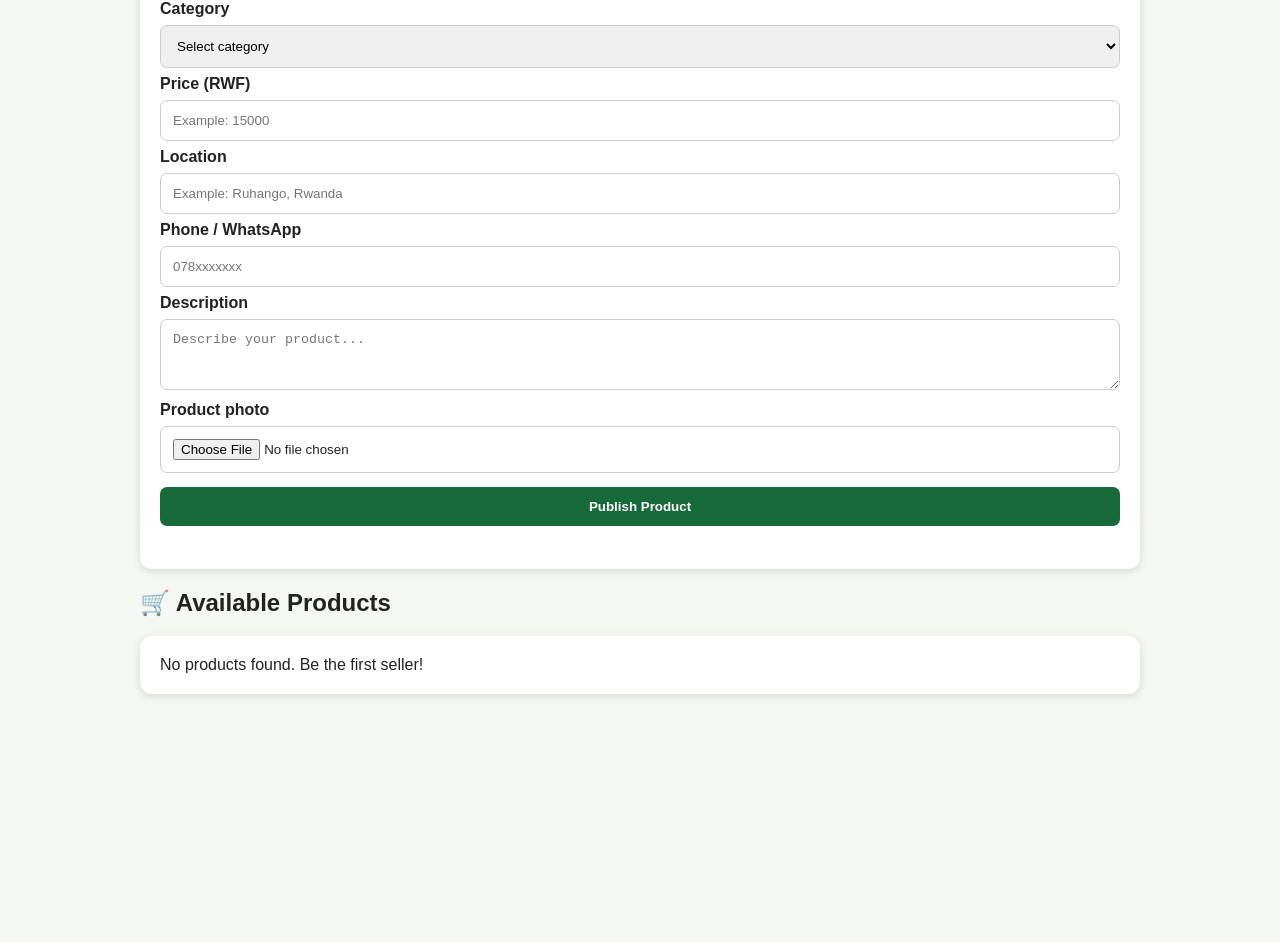
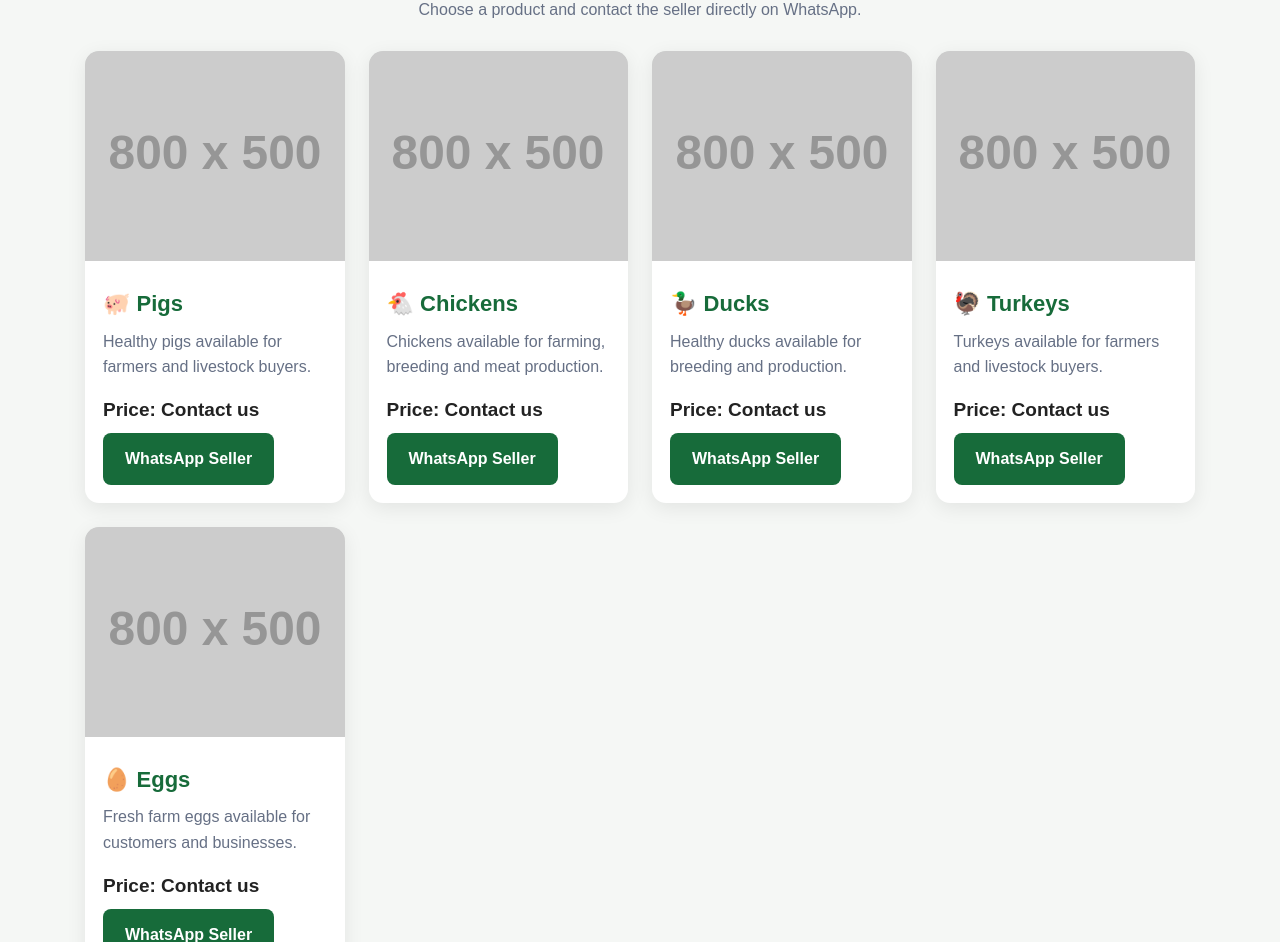
Before and after one commit to Niyibizi001/refactored-octo-enigma, a plain HTML site: page index.html in a window 1280 px wide. Shown: the part 527-1469 px from the top of the page. Before the commit the page ends 1261 px from the top, so only its background shows below. Drawn offline with Linux system fonts and the light colour scheme; placeholder pictures from the web are drawn by us.

Commit message:
Add files via upload

```diff
--- a/index.html
+++ b/index.html
@@ -3,35 +3,139 @@
 <head>
   <meta charset="UTF-8">
   <meta name="viewport" content="width=device-width, initial-scale=1.0">
-<title>Rwanda Farm Market</title>
+  <title>Rwanda Livestock Market</title>
+  <meta name="description" content="Buy and sell livestock and agricultural products in Rwanda.">
   <style>
-body{font-family:Arial,sans-serif;margin:0;background:#f4f7f2;color:#222}header{background:#176b3a;color:#fff;padding:24px;text-align:center}.container{max-width:1000px;margin:auto;padding:20px}.box,.card{background:#fff;border-radius:12px;box-shadow:0 2px 8px #0002}.box{padding:20px;margin-bottom:20px}input,select,textarea,button{width:100%;padding:12px;margin:7px 0;box-sizing:border-box;border:1px solid #ccc;border-radius:7px}button{background:#176b3a;color:#fff;border:0;font-weight:bold;cursor:pointer}.products{display:grid;grid-template-columns:repeat(auto-fit,minmax(250px,1fr));gap:18px}.card{overflow:hidden}.card img{width:100%;height:190px;object-fit:cover}.content{padding:15px}.price{color:#176b3a;font-size:20px;font-weight:bold}.actions{display:flex;gap:8px}.actions button{flex:1}.whatsapp{background:#168b45}.delete{background:#b52b2b}.small{color:#666;font-size:14px}label{font-weight:bold}
+    *{box-sizing:border-box;margin:0;padding:0}
+    body{font-family:Arial,Helvetica,sans-serif;background:#f5f7f5;color:#1f2937;line-height:1.6}
+    header{background:#176b3a;color:white;padding:22px 6%;display:flex;justify-content:space-between;align-items:center;gap:20px;flex-wrap:wrap}
+    .brand{font-size:24px;font-weight:800}
+    nav a{color:white;text-decoration:none;margin-left:18px;font-weight:600}
+    .hero{background:linear-gradient(135deg,#176b3a,#2e8b57);color:white;text-align:center;padding:70px 20px}
+    .hero h1{font-size:clamp(32px,6vw,52px);margin-bottom:12px}
+    .hero p{max-width:700px;margin:0 auto 25px;font-size:18px}
+    .btn{display:inline-block;background:#25D366;color:white;padding:13px 22px;border-radius:8px;text-decoration:none;font-weight:700;border:none;cursor:pointer}
+    .btn.dark{background:#176b3a}
+    .container{max-width:1150px;margin:auto;padding:45px 20px}
+    .section-title{text-align:center;margin-bottom:28px}
+    .section-title h2{font-size:32px;color:#176b3a}
+    .section-title p{color:#667085;margin-top:5px}
+    .products{display:grid;grid-template-columns:repeat(auto-fit,minmax(240px,1fr));gap:24px}
+    .card{background:white;border-radius:14px;overflow:hidden;box-shadow:0 5px 20px rgba(0,0,0,.08);transition:.2s}
+    .card:hover{transform:translateY(-4px)}
+    .card img{width:100%;height:210px;object-fit:cover;background:#e8eee9}
+    .card-body{padding:18px}
+    .card h3{font-size:22px;color:#176b3a;margin-bottom:7px}
+    .price{font-size:19px;font-weight:800;margin:8px 0;color:#222}
+    .card p{color:#667085;margin-bottom:15px}
+    .contact{background:white;text-align:center;border-radius:14px;padding:35px;box-shadow:0 5px 20px rgba(0,0,0,.07)}
+    .contact h2{color:#176b3a;margin-bottom:10px}
+    footer{background:#123d27;color:white;text-align:center;padding:25px;margin-top:20px}
+    .small{font-size:13px;color:#d5e5da;margin-top:7px}
+    @media(max-width:650px){header{justify-content:center}nav a{margin:0 7px}.hero{padding:55px 18px}}
   </style>
 </head>
+
 <body>
-<header><h1>🌾 Rwanda Farm Market</h1><p>Buy and sell agricultural and livestock products in Rwanda</p></header>
-<div class="container">
-<div class="box"><h2>🔎 Find Farm Products</h2><input id="search" placeholder="Search products, category or location..." oninput="showProducts()"></div>
-<div class="box"><h2>➕ Add Your Product</h2>
-<form id="form">
-<label>Product name</label><input id="name" required placeholder="Example: Pekin Ducks">
-<label>Category</label><select id="category" required><option value="">Select category</option><option>Livestock</option><option>Poultry</option><option>Rabbits</option><option>Crops</option><option>Vegetables</option><option>Fruits</option><option>Animal feed</option><option>Other</option></select>
-<label>Price (RWF)</label><input id="price" type="number" required placeholder="Example: 15000">
-<label>Location</label><input id="location" required placeholder="Example: Ruhango, Rwanda">
-<label>Phone / WhatsApp</label><input id="phone" required placeholder="078xxxxxxx">
-<label>Description</label><textarea id="description" rows="3" placeholder="Describe your product..."></textarea>
-<label>Product photo</label><input id="photo" type="file" accept="image/*">
-<button type="submit">Publish Product</button></form><p id="message"></p></div>
-<h2>🛒 Available Products</h2><div id="products" class="products"></div>
+  <header>
+    <div class="brand">🇷🇼 Rwanda Livestock Market</div>
+    <nav>
+      <a href="#products">Products</a>
+      <a href="#contact">Contact</a>
+    </nav>
+  </header>
+
+  <section class="hero">
+    <h1>Quality Livestock & Farm Products</h1>
+    <p>Find pigs, chickens, ducks, turkeys and eggs from local farmers in Rwanda.</p>
+    <a class="btn" href="#products">View Products</a>
+  </section>
+
+  <main class="container">
+    <div class="section-title" id="products">
+      <h2>Our Products</h2>
+      <p>Choose a product and contact the seller directly on WhatsApp.</p>
     </div>
+
+    <div class="products">
+
+      <article class="card">
+        <img src="images/pigs.jpg" alt="Pigs" onerror="this.src='https://placehold.co/800x500?text=Pigs'">
+        <div class="card-body">
+          <h3>🐖 Pigs</h3>
+          <p>Healthy pigs available for farmers and livestock buyers.</p>
+          <div class="price">Price: Contact us</div>
+          <a class="btn dark whatsapp" href="#">WhatsApp Seller</a>
+        </div>
+      </article>
+
+      <article class="card">
+        <img src="images/chickens.jpg" alt="Chickens" onerror="this.src='https://placehold.co/800x500?text=Chickens'">
+        <div class="card-body">
+          <h3>🐔 Chickens</h3>
+          <p>Chickens available for farming, breeding and meat production.</p>
+          <div class="price">Price: Contact us</div>
+          <a class="btn dark whatsapp" href="#">WhatsApp Seller</a>
+        </div>
+      </article>
+
+      <article class="card">
+        <img src="images/ducks.jpg" alt="Ducks" onerror="this.src='https://placehold.co/800x500?text=Ducks'">
+        <div class="card-body">
+          <h3>🦆 Ducks</h3>
+          <p>Healthy ducks available for breeding and production.</p>
+          <div class="price">Price: Contact us</div>
+          <a class="btn dark whatsapp" href="#">WhatsApp Seller</a>
+        </div>
+      </article>
+
+      <article class="card">
+        <img src="images/turkeys.jpg" alt="Turkeys" onerror="this.src='https://placehold.co/800x500?text=Turkeys'">
+        <div class="card-body">
+          <h3>🦃 Turkeys</h3>
+          <p>Turkeys available for farmers and livestock buyers.</p>
+          <div class="price">Price: Contact us</div>
+          <a class="btn dark whatsapp" href="#">WhatsApp Seller</a>
+        </div>
+      </article>
+
+      <article class="card">
+        <img src="images/eggs.jpg" alt="Eggs" onerror="this.src='https://placehold.co/800x500?text=Eggs'">
+        <div class="card-body">
+          <h3>🥚 Eggs</h3>
+          <p>Fresh farm eggs available for customers and businesses.</p>
+          <div class="price">Price: Contact us</div>
+          <a class="btn dark whatsapp" href="#">WhatsApp Seller</a>
+        </div>
+      </article>
+
+    </div>
+
+    <section class="contact" id="contact" style="margin-top:45px">
+      <h2>Contact the Seller</h2>
+      <p>For prices, availability, location and delivery, contact us on WhatsApp.</p>
+      <br>
+      <a class="btn whatsapp" href="#">💬 Contact on WhatsApp</a>
+    </section>
+  </main>
+
+  <footer>
+    <strong>Rwanda Livestock Market</strong>
+    <div class="small">Connecting local farmers and buyers in Rwanda.</div>
+  </footer>
+
   <script>
-let products=JSON.parse(localStorage.getItem('rwandaFarmProducts')||'[]');
-function save(){localStorage.setItem('rwandaFarmProducts',JSON.stringify(products))}
-function showProducts(){const q=document.getElementById('search').value.toLowerCase();const area=document.getElementById('products');area.innerHTML='';const list=products.filter(p=>(p.name+' '+p.category+' '+p.location).toLowerCase().includes(q));if(!list.length){area.innerHTML='<div class="box">No products found. Be the first seller!</div>';return}list.forEach(p=>{const c=document.createElement('div');c.className='card';c.innerHTML=(p.photo?'<img src="'+p.photo+'" alt="product">':'')+'<div class="content"><h3>'+p.name+'</h3><p class="price">'+Number(p.price).toLocaleString()+' RWF</p><p><b>Category:</b> '+p.category+'</p><p><b>Location:</b> '+p.location+'</p><p>'+p.description+'</p><p class="small">Seller: '+p.phone+'</p><div class="actions"><button class="whatsapp" onclick="wa(\''+p.phone+'\')">WhatsApp</button><button onclick="callSeller(\''+p.phone+'\')">Call</button></div><button class="delete" onclick="del('+p.id+')">Delete</button></div>';area.appendChild(c)})}
-function wa(phone){let n=phone.replace(/\D/g,'');if(n.startsWith('0'))n='250'+n.slice(1);window.open('https://wa.me/'+n,'_blank')}
-function callSeller(phone){window.location.href='tel:'+phone}
-function del(id){if(confirm('Delete this product?')){products=products.filter(p=>p.id!==id);save();showProducts()}}
-document.getElementById('form').addEventListener('submit',function(e){e.preventDefault();const f=document.getElementById('photo').files[0];const add=photo=>{products.unshift({id:Date.now(),name:document.getElementById('name').value,category:document.getElementById('category').value,price:document.getElementById('price').value,location:document.getElementById('location').value,phone:document.getElementById('phone').value,description:document.getElementById('description').value,photo:photo});save();this.reset();document.getElementById('message').textContent='Product published successfully!';showProducts()};if(f){const r=new FileReader();r.onload=()=>add(r.result);r.readAsDataURL(f)}else add('')});showProducts();
+    // IMPORTANT: Replace this number with your WhatsApp number.
+    // Use country code, without + or spaces.
+    const whatsappNumber = "2507XXXXXXXX";
+
+    const message = encodeURIComponent(
+      "Hello, I am interested in your livestock/farm products. Please send me the available products, prices and location."
+    );
+
+    document.querySelectorAll(".whatsapp").forEach(button => {
+      button.href = `https://wa.me/${whatsappNumber}?text=${message}`;
+    });
   </script>
 </body>
 </html>
```
Lines whose indentation alone changed are shown as unchanged.
